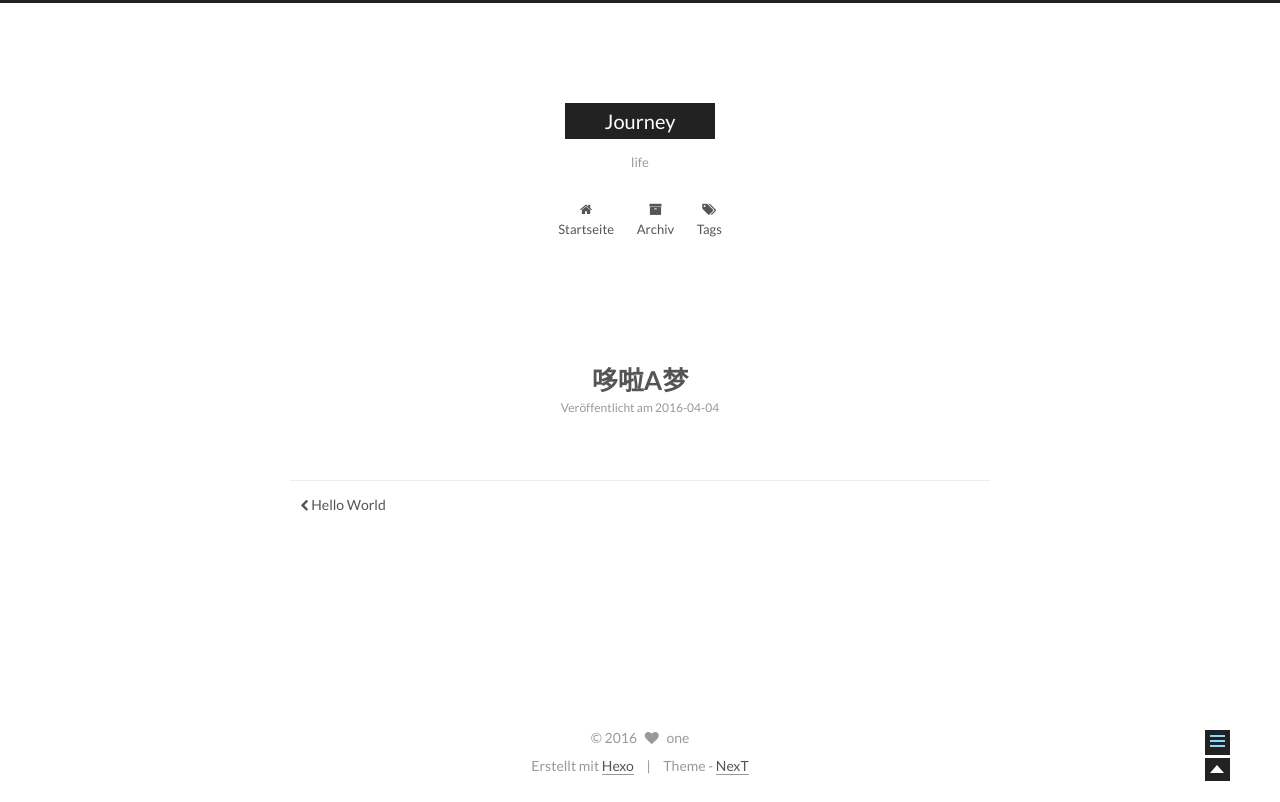
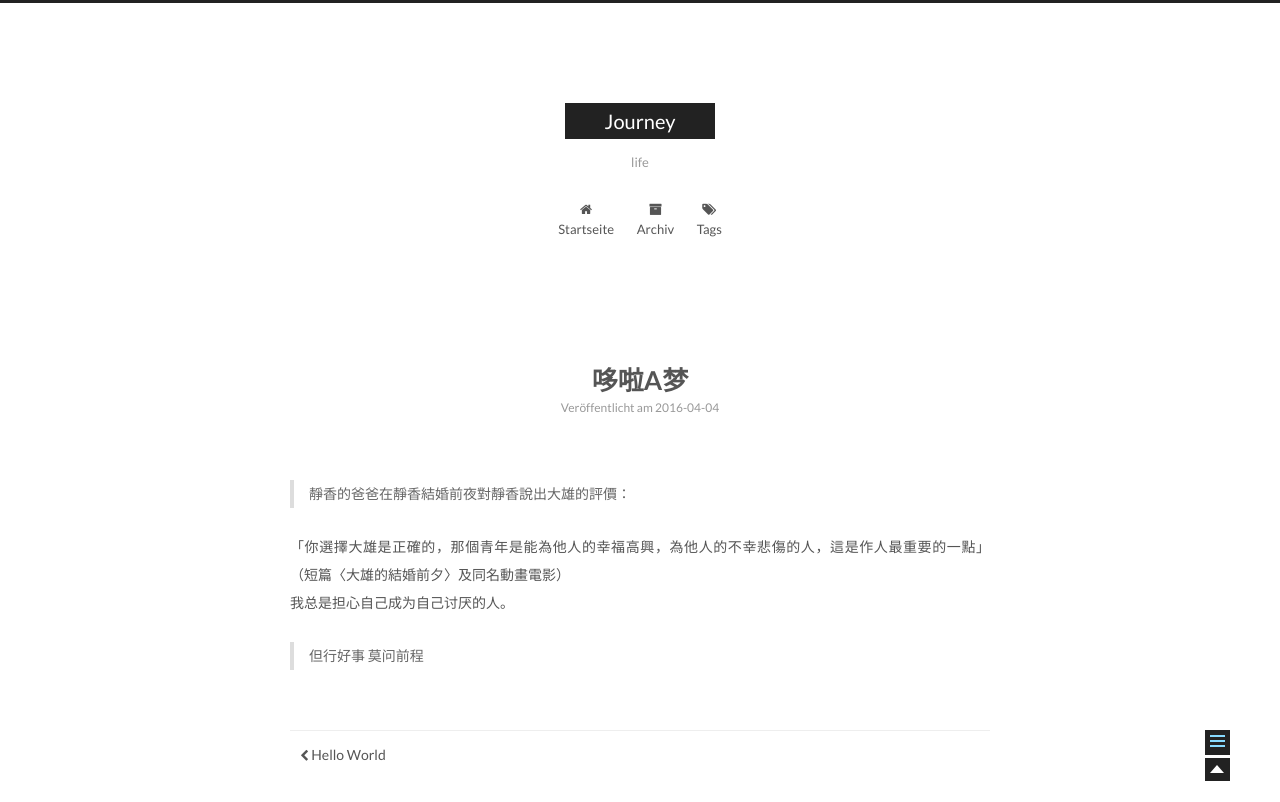
Before and after one commit to Refarin/Refarin.github.io, a plain HTML site: page 2016/04/04/哆啦A梦/index.html in a window 1280 px wide. Shown: the top 802 px of the page. Drawn offline with Linux system fonts and the light colour scheme.

Commit message:
更新博客。

```diff
--- a/2016/04/04/哆啦A梦/index.html
+++ b/2016/04/04/哆啦A梦/index.html
@@ -45,16 +45,28 @@
   <link rel="shortcut icon" type="image/x-icon" href="/favicon.ico?v=0.4.5.2" />
 
 
-<meta name="description" content="日记">
+<meta name="description" content="靜香的爸爸在靜香結婚前夜對靜香說出大雄的評價：
+
+「你選擇大雄是正確的，那個青年是能為他人的幸福高興，為他人的不幸悲傷的人，這是作人最重要的一點」 （短篇〈大雄的結婚前夕〉及同名動畫電影）   我总是担心自己成为自己讨厌的人。
+
+ 但行好事 莫问前程">
 <meta property="og:type" content="article">
 <meta property="og:title" content="哆啦A梦">
 <meta property="og:url" content="refarin.github.io/2016/04/04/哆啦A梦/index.html">
 <meta property="og:site_name" content="Journey">
-<meta property="og:description" content="日记">
-<meta property="og:updated_time" content="2016-04-04T07:32:05.540Z">
+<meta property="og:description" content="靜香的爸爸在靜香結婚前夜對靜香說出大雄的評價：
+
+「你選擇大雄是正確的，那個青年是能為他人的幸福高興，為他人的不幸悲傷的人，這是作人最重要的一點」 （短篇〈大雄的結婚前夕〉及同名動畫電影）   我总是担心自己成为自己讨厌的人。
+
+ 但行好事 莫问前程">
+<meta property="og:updated_time" content="2016-04-04T09:57:39.518Z">
 <meta name="twitter:card" content="summary">
 <meta name="twitter:title" content="哆啦A梦">
-<meta name="twitter:description" content="日记">
+<meta name="twitter:description" content="靜香的爸爸在靜香結婚前夜對靜香說出大雄的評價：
+
+「你選擇大雄是正確的，那個青年是能為他人的幸福高興，為他人的不幸悲傷的人，這是作人最重要的一點」 （短篇〈大雄的結婚前夕〉及同名動畫電影）   我总是担心自己成为自己讨厌的人。
+
+ 但行好事 莫问前程">
 
 
 <script type="text/javascript" id="hexo.configuration">
@@ -214,7 +226,14 @@
 
 
 
-        <span itemprop="articleBody"></span>
+        <span itemprop="articleBody"><blockquote>
+<p>靜香的爸爸在靜香結婚前夜對靜香說出大雄的評價：</p>
+</blockquote>
+<p>「你選擇大雄是正確的，那個青年是能為他人的幸福高興，為他人的不幸悲傷的人，這是作人最重要的一點」 （短篇〈大雄的結婚前夕〉及同名動畫電影）<br>   我总是担心自己成为自己讨厌的人。</p>
+<blockquote>
+<p> 但行好事 莫问前程</p>
+</blockquote>
+</span>
 
     </div>
 
```
Also changed, not shown: index.html (+7 -0 lines).
